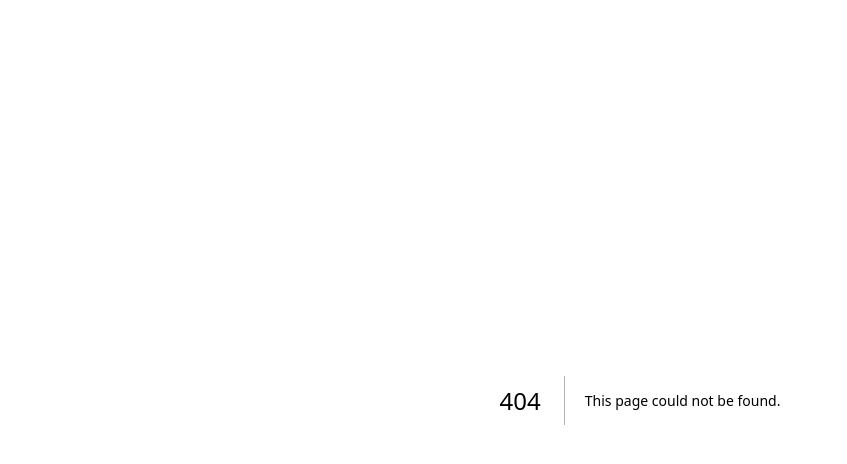
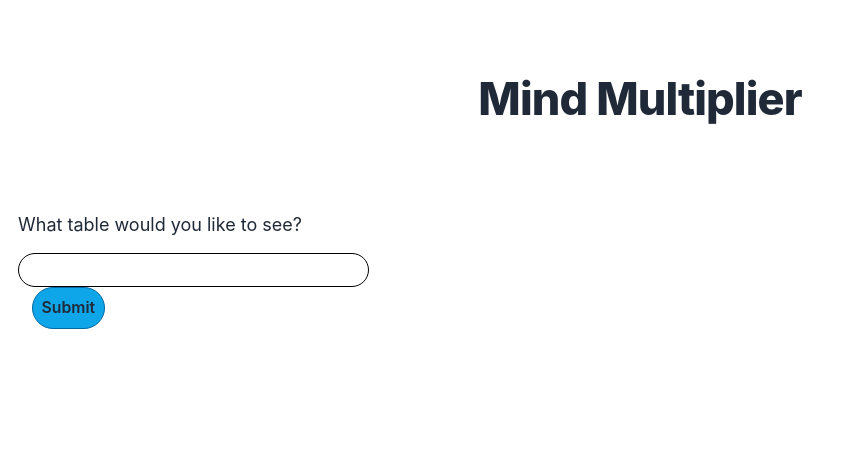
Before and after one commit to vineeth-pradhan/mind-multiplier, a Next.js app: page /mind-multiplier/play/one in a window 1280 px wide. Before the commit this address had no page. Shown: the top 464 px of the page, without its empty margins (0-847 px from the left). Built offline with nearby package versions, Linux system fonts and the light colour scheme.

Commit message:
Setting dynamic value for tables

```diff
--- a/components/menu.js
+++ b/components/menu.js
@@ -15,7 +15,7 @@ class Menu extends React.Component{
             <details close="true">
               <summary>Play</summary>
               <ul>
-                <li><Link href="/tables/play/one">One Table</Link></li>
+                <li><Link href="/mind-multiplier/play/one">One Table</Link></li>
                 <li><Link href="/tables/play/master">Master</Link></li>
               </ul>
             </details>
--- a/components/current-focus.js
+++ b/components/mind-multiplier/question-and-input.js
@@ -1,13 +1,13 @@
 import { useState, useEffect } from 'react';
 
-function CurrentFocus(props){
+function QuestionAndInput(props){
   const [subjectInputElement, setSubjectInputElement] = useState();
   const [correctAnswer, setCorrectAnswer] = useState();
   const [form, setForm] = useState();
 
   useEffect(() => {
     let element = document.getElementById("focus-div").querySelector("form");
-    setForm(element)
+    setForm(element);
   });
 
   useEffect(() => {
@@ -22,7 +22,7 @@ function CurrentFocus(props){
 
   var handleSubmit=function(e){
     e.preventDefault();
-    props.pressOk(subjectInputElement, correctAnswer);
+    props.pressGo(subjectInputElement, correctAnswer);
     form.reset();
   }
 
@@ -33,11 +33,11 @@ function CurrentFocus(props){
         <label> x </label>
         <label> {props.currentRandomMultiplier} = </label>
         <input type="text" name="table-answer" className="border border-black rounded-full text-xl indent-3 focus-visible:outline-none" focus="true" />
-        <button type="submit" className="ml-3 px-2 py-2 font-semibold rounded-full border border-sky-700 text-sm bg-sky-500 hover:bg-sky-700"> Ok
+        <button type="submit" className="ml-3 px-2 py-2 font-semibold rounded-full border border-sky-700 text-sm bg-sky-500 hover:bg-sky-700"> Go!
         </button>
       </form>
     </div>
   )
 }
 
-export default CurrentFocus
+export default QuestionAndInput;
--- a/pages/index.js
+++ b/pages/index.js
@@ -2,8 +2,8 @@ import Head from 'next/head'
 import Layout, { siteTitle } from '../components/layout'
 import utilStyles from '../styles/utils.module.css'
 import Menu from '../components/menu.js'
-import Game from '../components/game.js'
-import Score from '../components/score.js'
+// import Game from '../components/mind-multiplier/game.js'
+// import Score from '../components/score.js'
 
 export default function Home() {
   return (
@@ -13,8 +13,6 @@ export default function Home() {
       </Head>
       <div className="relative">
         <Menu />
-        <Game />
-        <Score />
       </div>
     </Layout>
   )
--- a/components/game.js
+++ b/pages/mind-multiplier/play/game.js
@@ -1,15 +1,18 @@
-import Layout from './layout';
+import Layout from '../../../components/layout';
 import { useState, useEffect } from 'react';
 import dynamic from 'next/dynamic';
-const CurrentFocus = dynamic(() => import('./current-focus.js'), { ssr: false });
+import { useRouter } from 'next/router';
+const QuestionAndInput = dynamic(() => import('../../../components/mind-multiplier/question-and-input.js'), { ssr: false });
 
 function Game(){
-  const [table, setTable] = useState(12);
+  const router = useRouter();
+  const [table, setTable] = useState(parseInt(router.query.table));
   const [remainingMultipliers, setRemainingMultipliers] = useState([1,2,3,4,5,6,7,8,9,10]);
   const [currentRandomMultiplier, setCurrentRandomMultiplier] = useState(null);
   const [randomMultiplierIndex, setRandomMultiplierIndex] = useState();
 
   useEffect(() => {
+    console.log(router.query)
     calculateCurrentRandomMultiplier();
   })
 
@@ -19,7 +22,7 @@ function Game(){
     setCurrentRandomMultiplier(remainingMultipliers[randomMultiplierIndex]);
   }
 
-  var handleSubmit = function(subjectInputElement, correctAnswer){
+  var pressGo = function(subjectInputElement, correctAnswer){
     if(parseInt(subjectInputElement.value) == correctAnswer){
       var currentRemainingMultipliers = remainingMultipliers;
       currentRemainingMultipliers.splice(randomMultiplierIndex, 1);
@@ -35,13 +38,13 @@ function Game(){
   return(
     <div className="fixed left-[345px] max-w-[55%] overflow-y-auto max-h-[80%]">
       { remainingMultipliers.length > 0 ? (
-        <CurrentFocus
+        <QuestionAndInput
           remainingMultipliers={remainingMultipliers}
           currentTable={table}
           currentRandomMultiplier={currentRandomMultiplier}
           setRemainingMultipliers={setRemainingMultipliers}
           randomMultiplierIndex={randomMultiplierIndex}
-          pressOk={handleSubmit}
+          pressGo={pressGo}
         />
       ):(
           <div>
@@ -53,4 +56,4 @@ function Game(){
   )
 }
 
-export default Game
+export default Game;
--- /dev/null
+++ b/pages/mind-multiplier/play/one.js
@@ -0,0 +1,44 @@
+import Layout from '../../../components/layout';
+import { useState, useEffect } from 'react';
+import { useRouter } from 'next/router';
+
+function NewTable(){
+  const router = useRouter();
+
+  useEffect(() => {
+    focusOnInputElement();
+  })
+
+  var focusOnInputElement = () => {
+    document.getElementById("one-div").querySelector("[focus='true']").focus();
+  }
+
+  var pressOk = (e) => {
+    e.preventDefault();
+    let table_value = parseInt(e.target.querySelector("input[name='which-table']").value);
+    console.log(isNaN(table_value))
+    if(!isNaN(table_value)){
+      router.push(`/mind-multiplier/play/game?table=${table_value}`);
+    }
+  }
+
+  return(
+    <Layout>
+      <div id="one-div" className="h-56 grid grid-cols-3 gap-4 place-items-center ...">
+        <form onSubmit={pressOk}>
+          <div>
+            <label> What table would you like to see? </label>
+          </div>
+          <div className="mt-3">
+            <input type="text" name="which-table" className="border border-black rounded-full text-xl indent-3 focus-visible:outline-none" focus="true" />
+            <button type="submit" className="ml-3 px-2 py-2 font-semibold rounded-full border border-sky-700 text-sm bg-sky-500 hover:bg-sky-700">
+              Submit
+            </button>
+          </div>
+        </form>
+      </div>
+    </Layout>
+  );
+}
+
+export default NewTable;
--- a/pages/tables/play/one.js
+++ /dev/null
@@ -1,42 +0,0 @@
-import Layout from '../../../components/layout'
-import React from 'react'
-
-class NewTable extends React.Component{
-  constructor(){
-    super()
-  }
-
-  componentDidMount(){
-    this.focusOnInputElement()
-  }
-
-  focusOnInputElement(){
-    document.getElementById("one-div").querySelector("[focus='true']").focus()
-  }
-
-  handleSubmit(e){
-    e.preventDefault()
-  }
-
-  render(){
-    return(
-      <Layout>
-        <div id="one-div" className="h-56 grid grid-cols-3 gap-4 place-items-center ...">
-          <form onSubmit={this.handleSubmit.bind(this)}>
-            <div>
-              <label> What table would you like to see? </label>
-            </div>
-            <div className="mt-3">
-              <input type="text" name="which-table" className="border border-black rounded-full text-xl indent-3 focus-visible:outline-none" focus="true" />
-              <button type="submit" className="ml-3 px-2 py-2 font-semibold rounded-full border border-sky-700 text-sm bg-sky-500 hover:bg-sky-700">
-                Submit
-              </button>
-            </div>
-          </form>
-        </div>
-      </Layout>
-    );
-  }
-}
-
-export default NewTable
```
